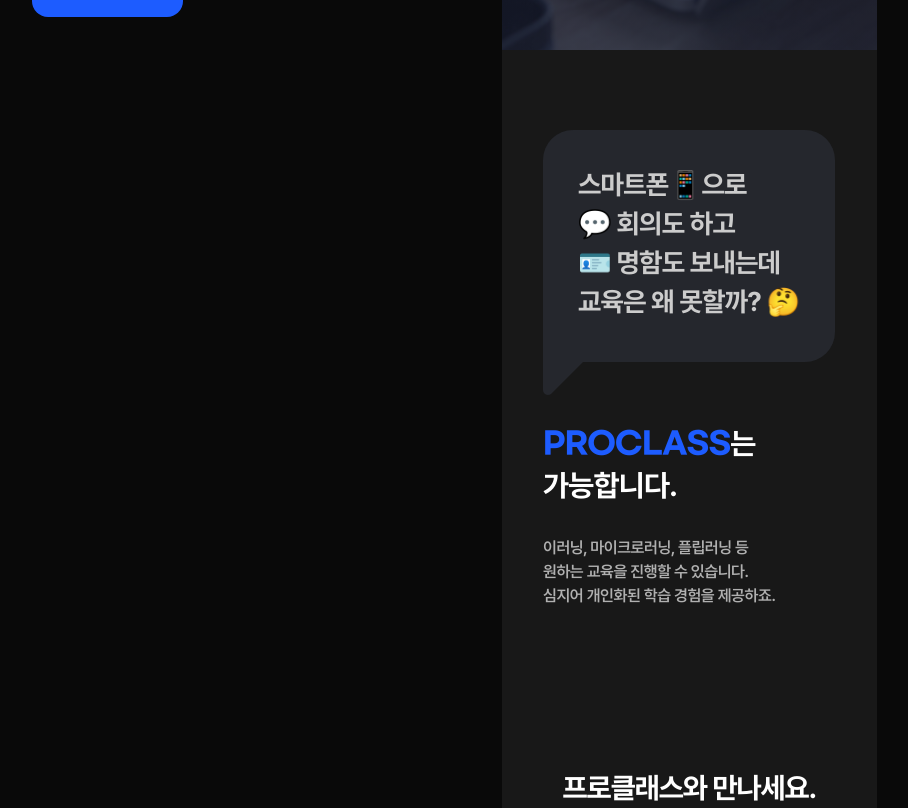
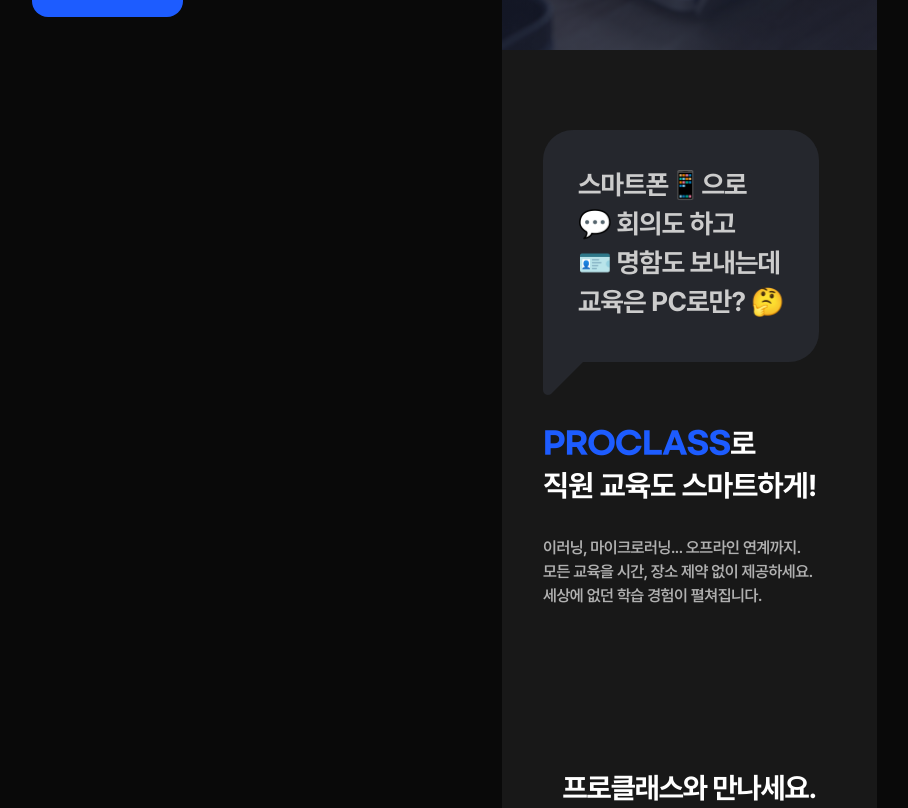
Before and after one commit to sso214/proclass, a React (Create React App) app: page / in a window 1280 px wide. Shown: the part 600-1408 px from the top of the page, without its empty margins (245-1153 px from the left). Built offline with nearby package versions, Linux system fonts and the light colour scheme.

Commit message:
style : 텍스트 변경 적용

```diff
--- a/src/App.tsx
+++ b/src/App.tsx
@@ -50,18 +50,18 @@
             스마트폰📱으로 <br />
             💬 회의도 하고 <br />
             🪪 명함도 보내는데 <br />
-            교육은 왜 못할까? 🤔
+            교육은 PC로만? 🤔
           </div>
 
           <div className='bottom'>
             <h2>
-              <b>PROCLASS</b>는<br />
-              가능합니다.
+              <b>PROCLASS</b>로<br />
+              직원 교육도 스마트하게!
             </h2>
             <p>
-              이러닝, 마이크로러닝, 플립러닝 등<br />
-              원하는 교육을 진행할 수 있습니다.<br />
-              심지어 개인화된 학습 경험을 제공하죠.
+              이러닝, 마이크로러닝... 오프라인 연계까지.<br />
+              모든 교육을 시간, 장소 제약 없이 제공하세요.<br />
+              세상에 없던 학습 경험이 펼쳐집니다.
             </p>
           </div>
         </div>
```
